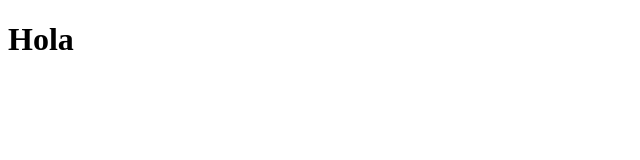
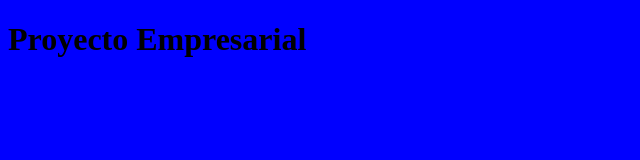
Before and after one commit to Alonso1327/CursoGit, a plain HTML site: page index.html in a window 1280 px wide. Shown: the whole page, without its empty margins (0-640 px from the left). Drawn offline with Linux system fonts and the light colour scheme.

```diff
--- /dev/null
+++ b/CSS/estilos.css
@@ -0,0 +1,3 @@
+body{
+    background-color:#00f;
+}
--- a/index.html
+++ b/index.html
@@ -2,8 +2,9 @@
 <html lang="en">
 <head>
     <title>Prueba</title>
+    <link rel="stylesheet" href="CSS\estilos.css" >
 </head>
 <body>
-    <h1>Hola</h1>
+    <h1>Proyecto Empresarial</h1>
 </body>
 </html>
```
Also changed, not shown: JS/javascript.js (added).
